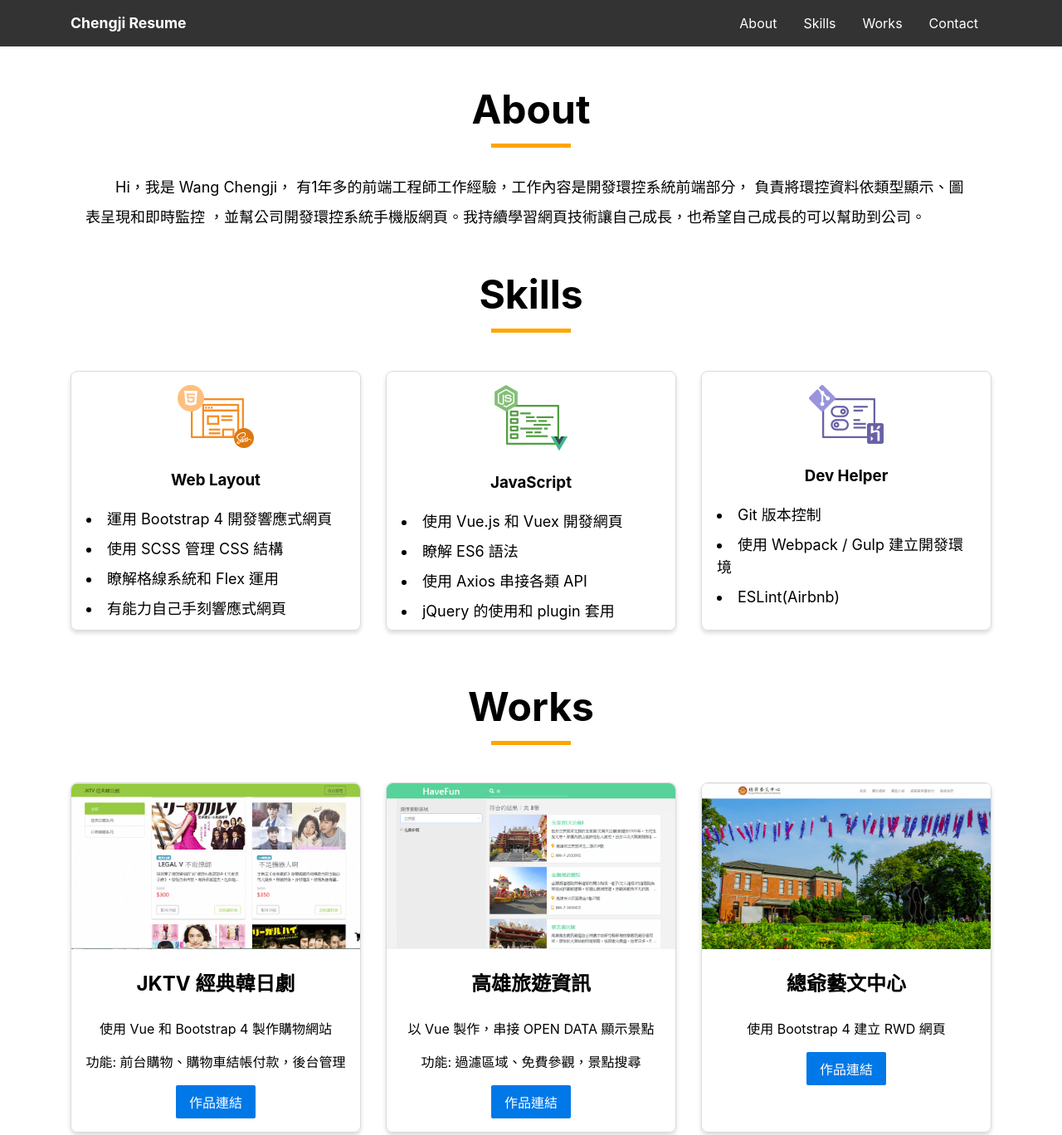
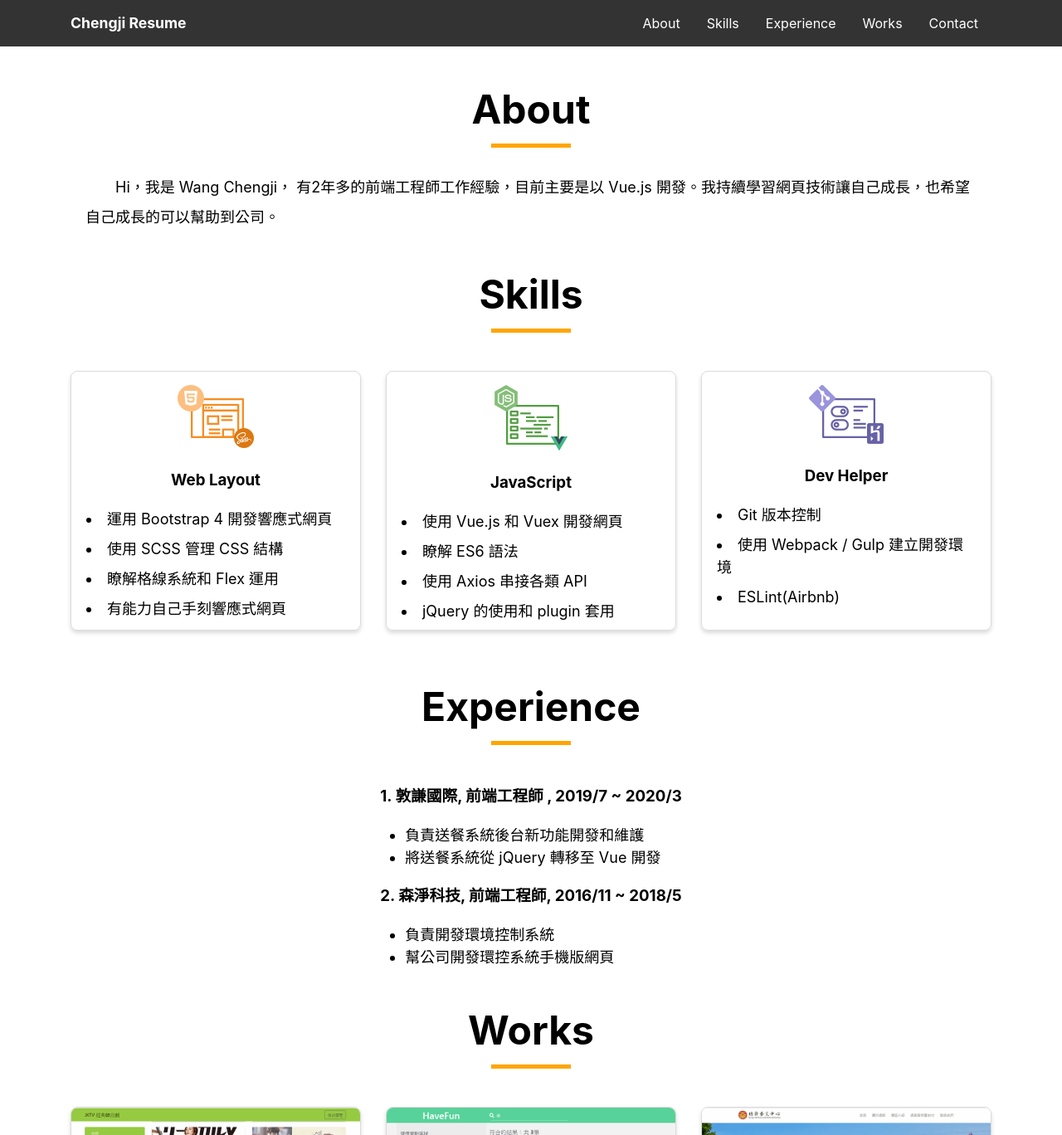
Before and after one commit to chengjiwang/aboutMe, a plain HTML site: page index.html in a window 1280 px wide. Shown: the top 1368 px of the page at 83% size. Drawn offline with Linux system fonts and the light colour scheme.

Commit message:
新增experience

```diff
--- a/index.html
+++ b/index.html
@@ -26,7 +26,9 @@
 				<li>
 					<a href="#skills">Skills</a>
 				</li>
-
+				<li>
+					<a href="#experience">Experience</a>
+				</li>
 				<li>
 					<a href="#works">Works</a>
 				</li>
@@ -42,10 +44,7 @@
 	<section id="about" class="container about">
 		<h2 class="main-title">About</h2>
 		<p class="about-me">
-			Hi，我是 Wang Chengji，
-			有1年多的前端工程師工作經驗，工作內容是開發環控系統前端部分，
-			負責將環控資料依類型顯示、圖表呈現和即時監控
-			，並幫公司開發環控系統手機版網頁。我持續學習網頁技術讓自己成長，也希望自己成長的可以幫助到公司。
+			Hi，我是 Wang Chengji， 有2年多的前端工程師工作經驗，目前主要是以 Vue.js 開發。我持續學習網頁技術讓自己成長，也希望自己成長的可以幫助到公司。
 		</p>
 	</section>
 	<section id="skills" class="container skill-section">
@@ -85,6 +84,25 @@
 						<li>ESLint(Airbnb)</li>
 					</ul>
 				</div>
+			</li>
+		</ul>
+	</section>
+	<section id="experience" class="container">
+		<h2 class="main-title">Experience</h2>
+		<ul class="row experience">
+			<li>
+				<h3>1. 敦謙國際, 前端工程師 , 2019/7 ~ 2020/3</h3>
+				<ul class="experience-list">
+					<li>負責送餐系統後台新功能開發和維護</li>
+					<li>將送餐系統從 jQuery 轉移至 Vue 開發</li>
+				</ul>
+			</li>
+			<li>
+				<h3>2. 森淨科技, 前端工程師, 2016/11 ~ 2018/5</h3>
+				<ul class="experience-list">
+					<li>負責開發環境控制系統 </li>
+					<li>幫公司開發環控系統手機版網頁</li>
+				</ul>
 			</li>
 		</ul>
 	</section>
```
Also changed, not shown: stylesheets/all.css.
